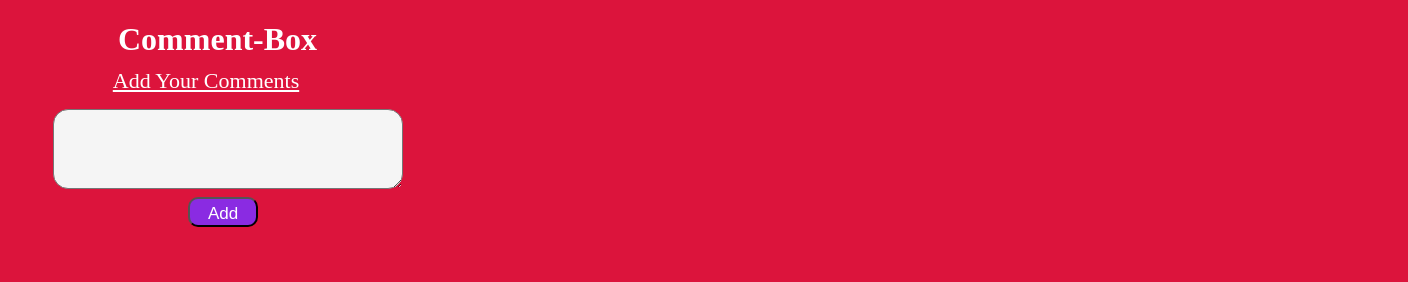
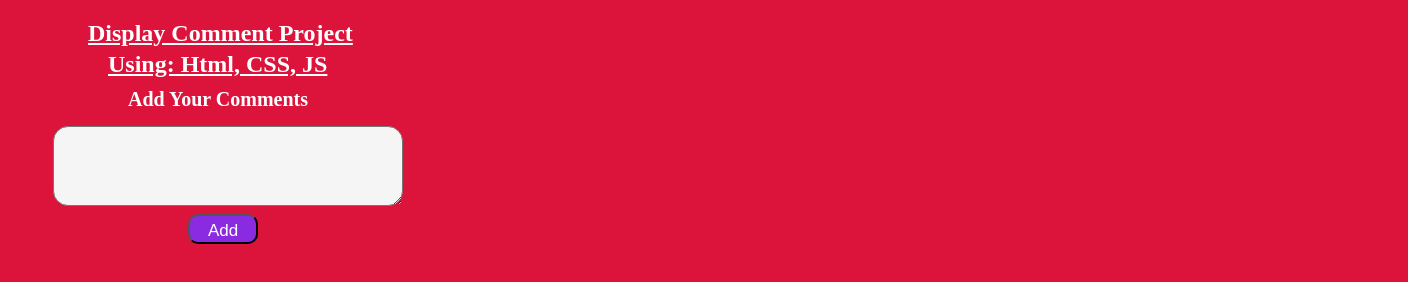
Before and after one commit to chandrashekhar-meshram/comment-box-, a plain HTML site: page index.html in a window 1280 px wide. Shown: the whole page, 1408 px wide, since content can reach past the window. Drawn offline with Linux system fonts and the light colour scheme.

Commit message:
final commit

```diff
--- a/final.css
+++ b/final.css
@@ -1,7 +1,7 @@
 * {
     padding: 0;
+    box-sizing: border-box;
     margin-bottom: 10px;
-    box-sizing: border-box;
 }
 
 body{
@@ -9,9 +9,16 @@ body{
     color: white;
 }
 
-h1{
-    margin-left: 110px;
-    /* border-color: coral; */
+#heading1{
+    margin-left: 80px;
+    text-decoration: underline;
+    margin-bottom: 4px;
+}
+
+#heading2{
+    margin-top: 0;
+    margin-left: 100px;
+    text-decoration: underline;
 }
 
 .container {
@@ -22,13 +29,13 @@ h1{
 }
 
 .container>label {
-    text-align: center;
-    font-size: 22px;
-    text-decoration: underline;
+    font-size: 20px;
+    font-weight: bold;
+    margin-left: 80px;
+    width: 100vw;
 }
 
 #comment {
-    /* background-color: cornflowerblue; */
     background-color: whitesmoke;
     height: 80px;
     width: 350px;
@@ -61,7 +68,10 @@ h1{
 
 #allComments{
     font-size: 20px;
+    display: flex;
+    flex-direction: column;
 }
+
 .wrapper>textarea {
     background-color:rgb(255, 133, 105);
     height: 50px;
--- a/index.html
+++ b/index.html
@@ -6,11 +6,12 @@
     <meta name="viewport" content="width=device-width, initial-scale=1.0">
     <link rel="stylesheet" href="./final.css">
     <script src="https://kit.fontawesome.com/2d21f1b191.js" crossorigin="anonymous"></script>
-    <title>Comment-Box</title>
+    <title>Display Comment Final Gajanan</title>
 
 </head>
 <body>
-    <h1>Comment-Box</h1>
+    <h2 id="heading1">Display Comment Project</h2>
+    <h2 id="heading2">Using: Html, CSS, JS</h2>
 
     <div class="container">
         <div class="container comment-box">
```
Also changed, not shown: final.js (+6 -18 lines).
